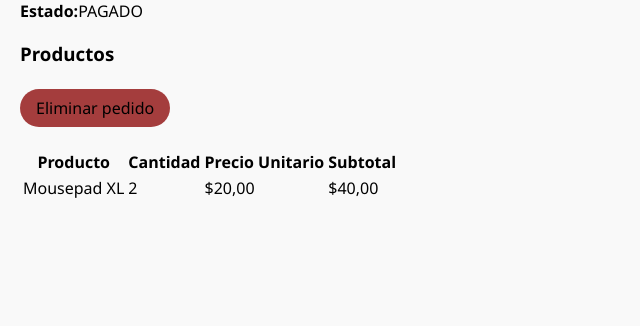
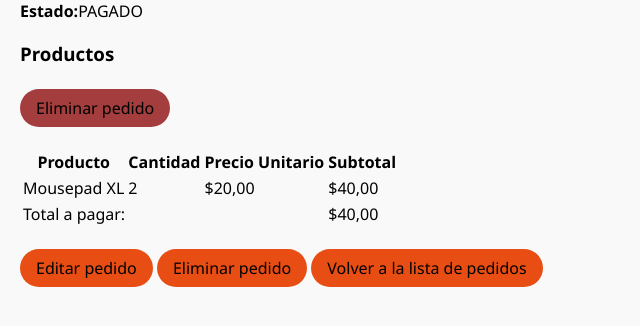
Before and after one commit to ManuelZambrano-prog/OptativaMomento2, a Django app: page /pedidos/19/ in a window 1280 px wide. Shown: the part 240-566 px from the top of the page, without its empty margins (0-640 px from the left). Run offline with Django 5.2, Linux system fonts and the light colour scheme; data comes from the database, SQL or seed files in the repository; both versions use the stored data as it was after the commit.

Commit message:
Limpieza

```diff
--- a/tienda/templates/tienda/detalle_pedido.html
+++ b/tienda/templates/tienda/detalle_pedido.html
@@ -35,9 +35,24 @@
                 </tr>
             {% endfor %}
         </tbody>
+        <tfoot>
+            <tr>
+                <td colspan="3" class="total">Total a pagar:</td>
+                <td class="total">${{ total_pedido|floatformat:2 }}</td>
+            </tr>
+        </tfoot>
     </table>
 {% else %}
-    <p>No hay productos en este pedido.</p>
+    <p>Este pedido a+un no tiene ítems.</p>
 {% endif %}
 
+<p>
+    <a href ="{% url 'tienda:editar_pedido_items' pedido.pk %}" class="btn primary">
+        Editar pedido</a>
+    <a href ="{% url 'tienda:eliminar_pedido' pedido.pk %}" class="btn primary">
+        Eliminar pedido</a>
+    <a href ="{% url 'tienda:lista_pedidos'%}" class="btn primary">
+        Volver a la lista de pedidos</a>
+</p>
+
 {% endblock %}
```
Also changed, not shown: tienda/templates/tienda/editar_pedido_items.html (added, +29 -0 lines), db.sqlite3.
